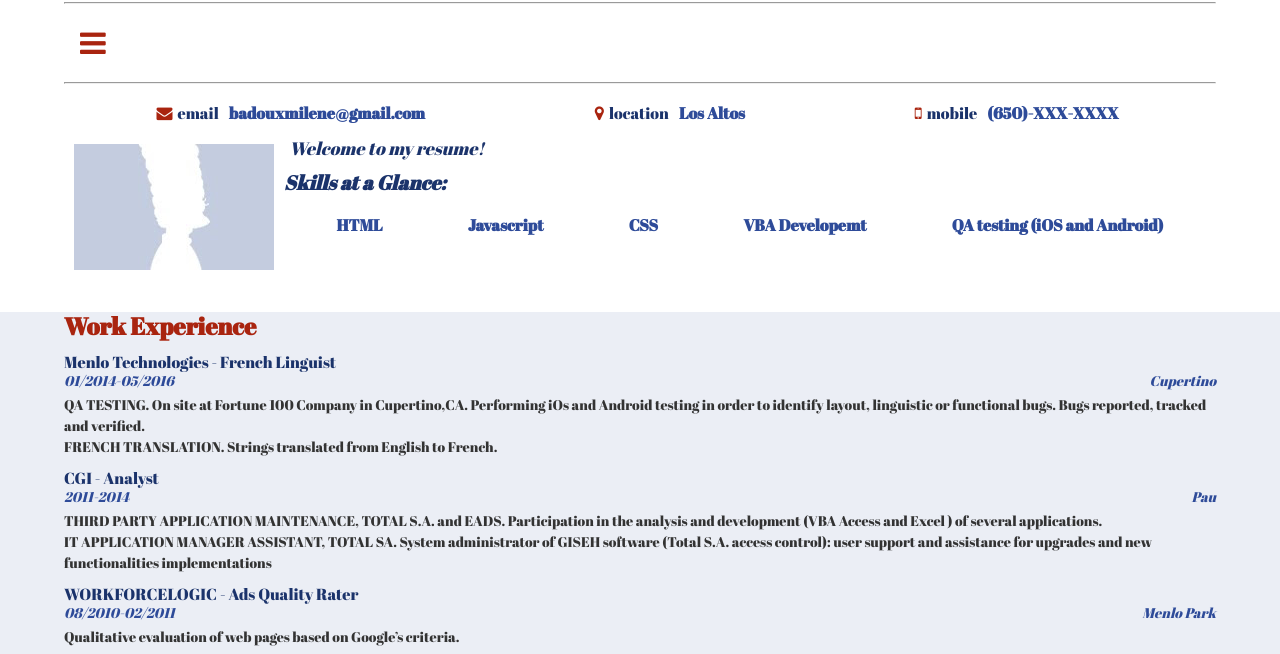
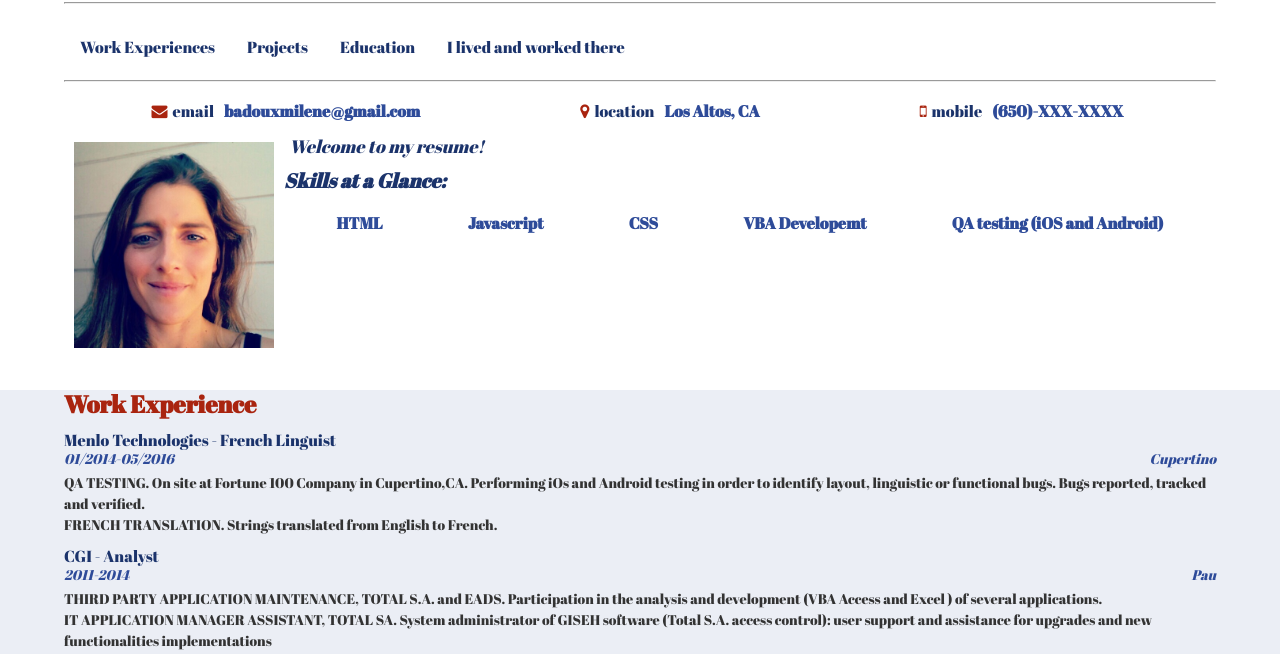
Before and after one commit to Milbad/online-resume, a plain HTML site: page index.html in a window 1280 px wide. Shown: the part 86-740 px from the top of the page. Drawn offline with Linux system fonts and the light colour scheme; some packages are replaced by stand-ins of ours.

Commit message:
added the nav menu

```diff
--- a/css/style.css
+++ b/css/style.css
@@ -68,16 +68,9 @@ a {
     display: block;
 }
 
-a:link {
-    color: #1b336b;
-}
-
-a:visited {
-    color: #1b336b;
-}
 
 a:hover {
-    color: #a9240f;
+    color: #1b336b ;
 }
 
 img {
@@ -94,13 +87,13 @@ span {
     overflow: auto;
 }
 
-.fa-arrow-left,
-.fa-arrow-left,
+
 #projectsheader {
-    padding: 20px 30px;
-    text-align: center;
+  text-align: center;
+  width: 200px;
+  margin-left: auto;
+  margin-right: auto
 }
-
 .education-entry,
 .work-entry,
 .project-entry {
@@ -293,6 +286,15 @@ span {
   .biopic {
         display: block;
     }
+    #dropbtn {
+      display: none;
+    }
+}
+
+@media only screen and (max-width: 749px) {
+    .main-nav {
+      display: none;
+    }
 }
 
 /* Dropdown Button */
@@ -305,7 +307,8 @@ span {
 }
 /* Dropdown button on hover & focus */
 #dropbtn:hover, .dropbtn:focus {
-    background-color: #ebeef5;
+    background-color: #1b336b;
+    color: white;
 }
 
 /* The container <div> - needed to position the dropdown content */
@@ -333,10 +336,39 @@ span {
 
 /* Change color of dropdown links on hover */
 .dropdown-content a:hover {
-    background-color: #f1f1f1
+    background-color: #1b336b;
+    color: white;
 }
 
 /* Show the dropdown menu (use JS to add this class to the .dropdown-content container when the user clicks on the dropdown button) */
 .show {
     display: block;
 }
+/*nav css*/
+.main-nav {
+    list-style-type: none;
+    margin: 0;
+    padding: 0;
+    overflow: hidden;
+    background-color: white;
+}
+
+.main-nav a:hover {
+    background-color: #1b336b;
+    color: white;
+}
+
+li {
+    float: left;
+}
+
+li a {
+    display: block;
+    text-align: center;
+    padding: 14px 16px;
+    text-decoration: none;
+}
+
+li a:hover {
+    background-color: #1b336b;
+}
--- a/index.html
+++ b/index.html
@@ -20,6 +20,12 @@
 <body>
     <div id="main">
         <header id="header" class="center-content clear-fix">
+          <ul class="main-nav">
+            <li><a href="#WorkExperience">Work Experiences</a></li>
+            <li><a href="#projects">Projects</a></li>
+            <li><a href="#education">Education</a></li>
+            <li><a href="#mapDiv">I lived and worked there</a></li>
+          </ul>
             <div class="dropdown">
                 <button onclick="mydrpdown()" id="dropbtn" class="fa fa-bars" aria-hidden="true"></button>
                 <div id="myDropdown" class="dropdown-content">
--- a/js/resumeBuilder.js
+++ b/js/resumeBuilder.js
@@ -3,30 +3,29 @@ var bio = {
     "name": "Milene Badoux",
     "role": "Front-End Web Developer",
     "welcomeMessage": "Welcome to my resume!",
-    "biopic": "images/Marge.jpg",
+    "biopic": "images/Milene_pict.jpg",
     "contacts": {
         "mobile": "(650)-XXX-XXXX",
         "email": "badouxmilene@gmail.com",
         "github": "",
         "twitter":"",
-        "location": "Los Altos"
+        "location": "Los Altos, CA"
     },
-    "skills": ["HTML", "Javascript", "CSS", "VBA Developemt", "QA testing (iOS and Android)"],
-    display: function() {
-            $("#header").append(HTMLwelcomeMsg.replace("%data%", bio.welcomeMessage));
+    "skills": ["HTML", "Javascript", "CSS", "VBA Developemt", "QA testing (iOS and Android)"]
+};
+bio.display = function() {
+        $("#header").append(HTMLwelcomeMsg.replace("%data%", bio.welcomeMessage),HTMLbioPic.replace("%data%", bio.biopic));
         $("#header").prepend(HTMLheaderName.replace("%data%", bio.name), HTMLheaderRole.replace("%data%", bio.role));
-            $("#header").append(HTMLbioPic.replace("%data%", bio.biopic));
         if (bio.skills.length > 0) {
             $("#header").append(HTMLskillsStart);
-                for (var i = 0; i < (bio.skills.length); i++) {
+            var len = bio.skills.length;
+            for (var i = 0; i < len ; i++) {
                 var formattedSkills = HTMLskills.replace("%data%", bio.skills[i]);
                 $("#skills:last").append(formattedSkills);
             } //end for
         } //end if
-            $("#topContacts").append(HTMLemail.replace("%data%", bio.contacts.email),HTMLlocation.replace("%data%", bio.contacts.location),HTMLmobile.replace("%data%", bio.contacts.mobile));
-            $("#footerContacts").append(HTMLemail.replace("%data%", bio.contacts.email),HTMLlocation.replace("%data%", bio.contacts.location),HTMLmobile.replace("%data%", bio.contacts.mobile));
-        } //endfunction
-};
+        $("#topContacts, #footerContacts").append(HTMLemail.replace("%data%", bio.contacts.email),HTMLlocation.replace("%data%", bio.contacts.location),HTMLmobile.replace("%data%", bio.contacts.mobile));
+    }; //endfunction
 
 /*PROJECTS*/
 var projectclick = 0;
@@ -46,17 +45,19 @@ var projects = {
         "dates": "09/2016",
         "description": "This was my first project. I learned a lot about CSS and HTML.",
         "images": ["images/animal.jpg"]
-    }],
-    display: function() {
+    }]
+
+};
+projects.display =function() {
       if (projects.projects.length > 0) {
           $("#projects").append(HTMLprojectStart);
           $(".project-entry:last").prepend(HTMLprojectText);
           $(".left:last").append(HTMLprojectTitle.replace("%data%", projects.projects[projectclick].title),HTMLprojectDates.replace("%data%", projects.projects[projectclick].dates),HTMLprojectDescription.replace("%data%", projects.projects[projectclick].description));
           if (projects.projects[projectclick].images.length > 0) {
-                for (var i = 0; i < (projects.projects[projectclick].images.length); i++) {
+              var len = projects.projects[projectclick].images.length;
+              for (var i = 0; i < len ; i++) {
                   $(".project-entry:last").append(HTMLprojectImagediv);
                   $(".right:last").append(HTMLprojectImage.replace("%data%", projects.projects[projectclick].images[i]));
-                }
               }
           }
       }
@@ -89,14 +90,15 @@ var work = {
         "location": "Toulouse",
         "description": "Management of applications for EDF (French electricity company) call centers. In charge of operational maintenance and software upgrades, telephone network and IVR (Interactive Voice Response), functional tests, user support and incident solving. "
     }],
-    display: function() {
+};
+
+work.display = function() {
         if (work.jobs.length > 0) {
             work.jobs.forEach(function(job) {
                 $("#workExperience").append(HTMLworkStart);
                 var formattedEmployerTitle = HTMLworkEmployer.replace("%data%", job.employer) + HTMLworkTitle.replace("%data%", job.title);
                 $(".work-entry:last").append(formattedEmployerTitle, HTMLworkLocation.replace("%data%", job.location),HTMLworkDates.replace("%data%", job.dates), HTMLworkDescription.replace("%data%", job.description));
             });
-        }
         }
     };
 
@@ -131,8 +133,10 @@ var education = {
         "url": "https://www.udacity.com/course/front-end-web-developer-nanodegree--nd001",
         "lessons": ["Intro to HTML and CSS", "Sizing Elements", "HTMl Syntax", "CSS Syntax", "Responsive Web Design fundamentals", "Responsive Images", "Javascript Basics", "Intro to jQuery"]
     }
-    ],
-    display: function() {
+    ]
+};
+
+education.display = function() {
     if (education.schools.length > 0) {
         education.schools.forEach(function(school) {
             $("#education").append(HTMLschoolStart);
@@ -153,9 +157,8 @@ var education = {
             $(".education-entry:last").append(formattedSchoolTitle,HTMLonlineDates.replace("%data%", onlineCourse.dates),HTMLonlineURL.replace("%data%", onlineCourse.url));
         });
     }
-    }//end function
 };
-
+//end function
 /*call functions*/
 bio.display();
 projects.display();
@@ -172,7 +175,8 @@ function inName(name) {
 $("#mapDiv").append(googleMap);
 
 //Adding the footer circles
-for (var i = 0; i < projects.projects.length; i++) {
+var len = projects.projects.length;
+for (var i = 0; i < len; i++) {
     $("#footerproject").append('<a class="fa fa-circle-o" aria-hidden="true"> </a>');
 }
 $("#footerproject").children('a:nth(0)').toggleClass("fa-circle");
@@ -217,8 +221,8 @@ window.onclick = function(event) {
     if (!event.target.matches('#dropbtn')) {
 
         var dropdowns = document.getElementsByClassName("dropdown-content");
-        var i;
-        for (i = 0; i < dropdowns.length; i++) {
+        var len = dropdowns.length;
+        for (var i = 0; i < len ; i++) {
             var openDropdown = dropdowns[i];
             if (openDropdown.classList.contains('show')) {
                 openDropdown.classList.remove('show');
```
Also changed, not shown: images/Milene_pict.jpg (added). Lines whose indentation alone changed are shown as unchanged.
